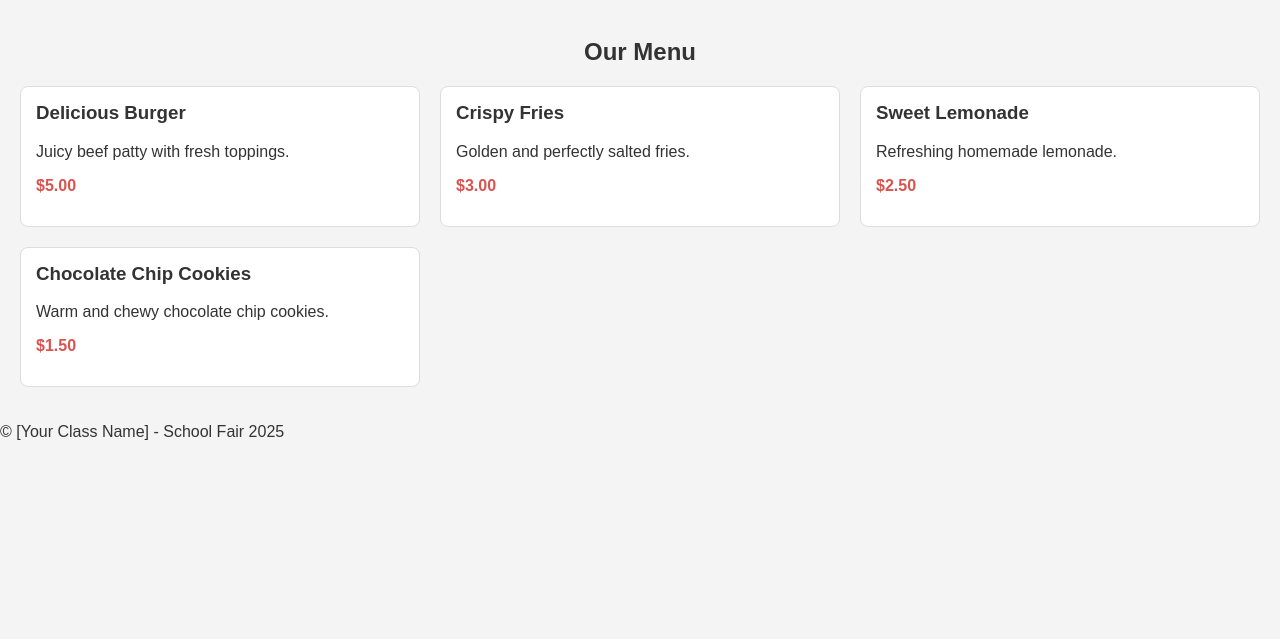
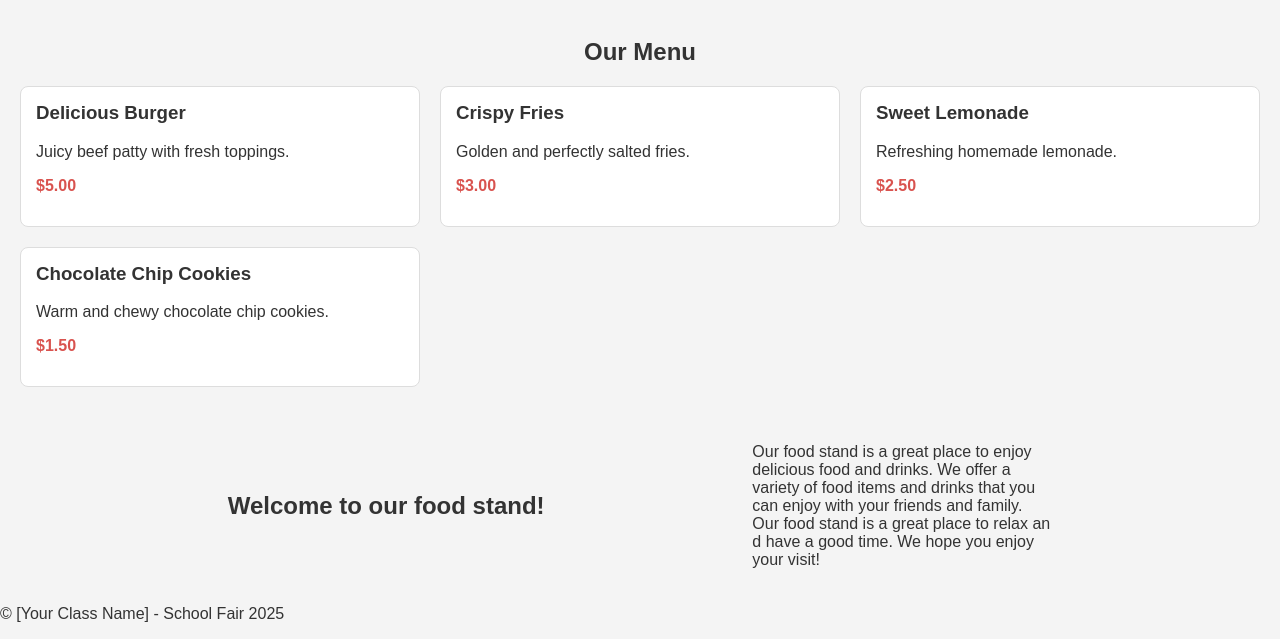
Before and after one commit to Timothy0508/stand_113_web, a plain HTML site: page index.html in a window 1280 px wide. Shown: the part 725-1364 px from the top of the page. Before the commit the page ends 1182 px from the top, so only its background shows below. Drawn offline with Linux system fonts and the light colour scheme.

Commit message:
feat: implement welcome section

```diff
--- a/index.html
+++ b/index.html
@@ -27,6 +27,14 @@
             </div>
     </section>
 
+    <section class="welcome">
+        <h2>Welcome to our food stand!</h2>
+        <p>Our food stand is a great place to enjoy delicious food and drinks.
+            We offer a variety of food items and drinks that you can enjoy with
+            your friends and family. Our food stand is a great place to relax an
+            d have a good time. We hope you enjoy your visit!</p>
+    </section>
+
     <footer>
         <p>&copy; [Your Class Name] - School Fair 2025</p>
     </footer>
--- a/styles/style.css
+++ b/styles/style.css
@@ -10,7 +10,7 @@ header {
     padding: 20px;
     padding-bottom: 0px;
     color: white;
-    background-color: #333;
+    background-color: rgb(9, 189, 36);
     text-align: start;
     position: relative;
     height: fit-content;
@@ -81,5 +81,16 @@ header {
 .food-item .price {
     font-weight: bold;
     color: #d9534f;
-    /* Example color */
 }
+
+.welcome {
+    margin: 20px;
+    display: flex;
+    flex-direction: row;
+    justify-content: space-evenly;
+    align-items: center;
+}
+
+.welcome p {
+    max-width: 300px;
+}
```
